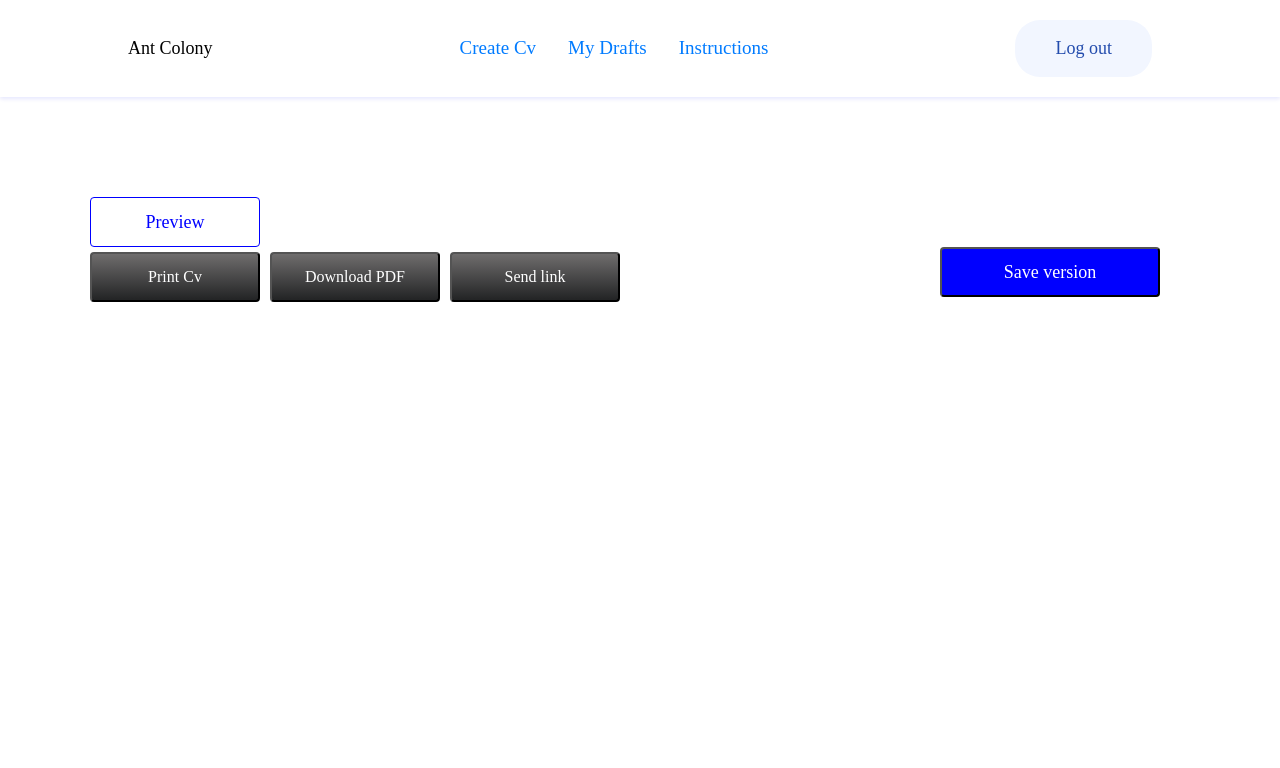
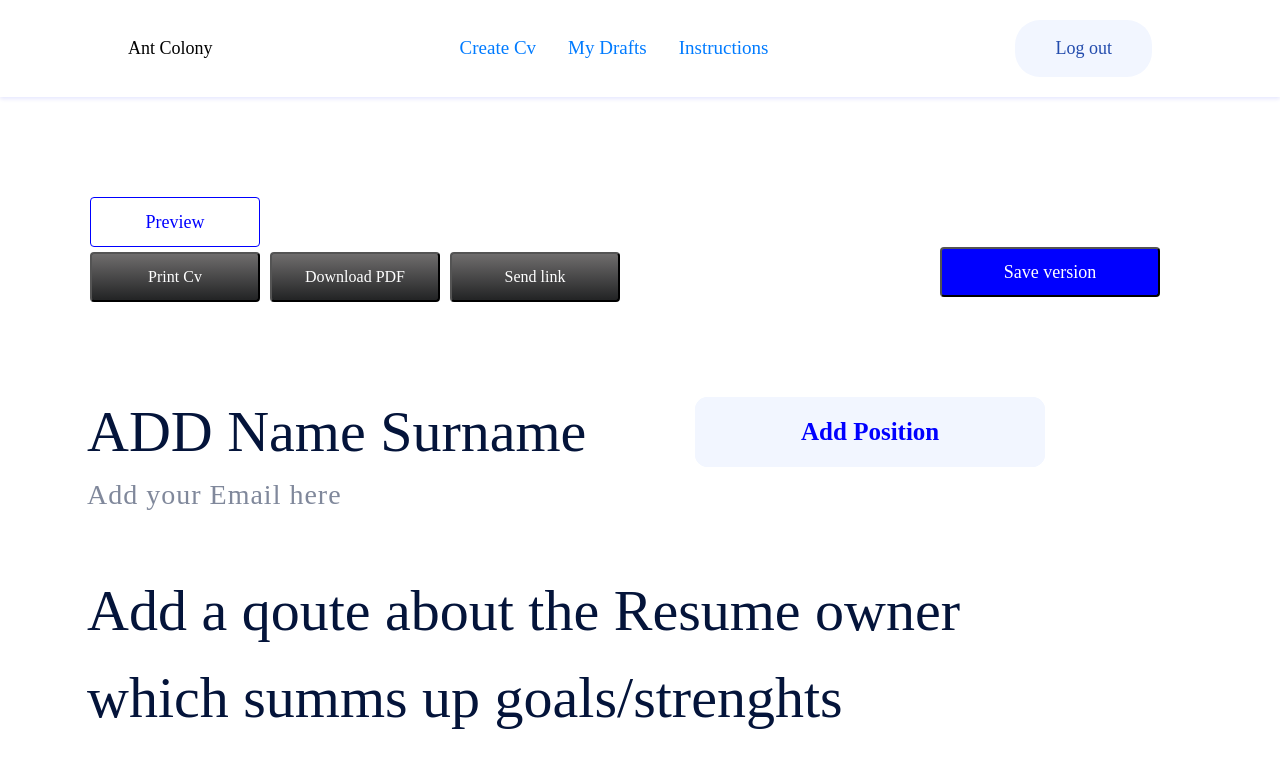
Before and after one commit to antmaja/frontend-CV, a React (Create React App) app: page / in a window 1280 px wide. Shown: the top 768 px of the page. Built offline with nearby package versions, Linux system fonts and the light colour scheme.

Commit message:
feature/add-name-email-position-resume

```diff
--- a/src/App/App.tsx
+++ b/src/App/App.tsx
@@ -1,15 +1,35 @@
 import React from "react";
 import Header from "../Header/header";
-import { Container } from "react-bootstrap";
+import { Container, Row, Col } from "react-bootstrap";
 import CreateButton from "../Button/Button";
+import AddNameEmail from "../Information/AddNameEmail/NameEmail";
+import Resume from "../Information/AddResume/Resume";
+import Position from "../Information/AddPosition/Position";
 
 class App extends React.Component {
   render() {
     return (
       <div>
-        <Header></Header>
+        <Header />
         <Container>
-          <CreateButton></CreateButton>
+          <CreateButton />
+          <div className="content-information">
+            <Row>
+              <Col>
+                <AddNameEmail />
+              </Col>
+              <Col>
+                <Position />
+              </Col>
+            </Row>
+          </div>
+          <div className="information-resume">
+          <Row>
+            <Col>
+              <Resume />
+            </Col>
+          </Row>
+          </div>
         </Container>
       </div>
     );
--- a/src/Button/Button.tsx
+++ b/src/Button/Button.tsx
@@ -10,7 +10,6 @@ class CreateButton extends React.Component {
         <div className="container-preview">
           <Preview></Preview>
         </div>
-        <div className="container-button">
          <Row>
           <Col md={9}>
             <button className="button">Print Cv</button>
@@ -22,7 +21,6 @@ class CreateButton extends React.Component {
           </Col>
         </Row>
       </div>
-      </div>
     );
   }
 }
--- /dev/null
+++ b/src/Information/AddNameEmail/NameEmail.tsx
@@ -0,0 +1,49 @@
+import React from "react";
+import AddNameEmailState from "./interfaceNameEmail";
+
+class AddNameEmail extends React.Component {
+  state: AddNameEmailState;
+
+  constructor(props: Readonly<{}>) {
+    super(props);
+
+    this.state = {
+      name: "",
+      email: "",
+    };
+  }
+
+  handleInputNameChange = (event: React.ChangeEvent<HTMLInputElement>) => {
+    const newState = Object.assign(this.state, {
+      [event.target.id]: event.target.value,
+    });
+
+    this.setState(newState);
+  };
+
+  render() {
+    return (
+      <div>
+        <input
+          placeholder="ADD Name Surname"
+          type="text"
+          className="full-name-input"
+          id="name"
+          value={this.state.name}
+          onChange={(event) => this.handleInputNameChange(event as any)}
+        />
+        {
+          <input
+            placeholder="Add your Email here"
+            type="text"
+            className="email-input"
+            id="email"
+            value={this.state.email}
+            onChange={(event) => this.handleInputNameChange(event as any)}
+          />
+        }
+      </div>
+    );
+  }
+}
+export default AddNameEmail;
--- /dev/null
+++ b/src/Information/AddNameEmail/interfaceNameEmail.tsx
@@ -0,0 +1,5 @@
+interface AddNameEmailState {
+  name: string;
+  email: string;
+}
+export default AddNameEmailState;
--- /dev/null
+++ b/src/Information/AddPosition/Position.tsx
@@ -0,0 +1,35 @@
+import React from "react";
+import PositionState from "./interfacePosition";
+
+class Position extends React.Component {
+  state: PositionState;
+
+  constructor(props: Readonly<{}>) {
+    super(props);
+
+    this.state = {
+      position: "",
+    };
+  }
+  handleInputPositionChange = (event: React.ChangeEvent<HTMLInputElement>) => {
+    this.setState({ position: event.target.value });
+  };
+
+  render() {
+    return (
+      <div>
+        <div className="box-add-position">
+          <div>
+            <input
+              className="add-position"
+              placeholder="Add Position"
+              value={this.state.position}
+              onChange={(event) => this.handleInputPositionChange(event as any)}
+            />
+          </div>
+        </div>
+      </div>
+    );
+  }
+}
+export default Position;
--- /dev/null
+++ b/src/Information/AddPosition/interfacePosition.tsx
@@ -0,0 +1,4 @@
+interface PositionState {
+  position: string;
+}
+export default PositionState;
--- /dev/null
+++ b/src/Information/AddResume/Resume.tsx
@@ -0,0 +1,33 @@
+import React from "react";
+import ResumeState from "./interfaceResume";
+
+class Resume extends React.Component {
+  state: ResumeState;
+
+  constructor(props: Readonly<{}>) {
+    super(props);
+
+    this.state = {
+      resume: "",
+    };
+  }
+
+  handleResumeChange = (event: React.ChangeEvent<HTMLInputElement>) => {
+    this.setState({ resume: event.target.value });
+  };
+
+  render() {
+    return (
+      <div>
+        <textarea
+          className="resume-input"
+          placeholder="Add a qoute about the Resume owner which summs up goals/strenghts"
+          id="resume"
+          value={this.state.resume}
+          onChange={(event) => this.handleResumeChange(event as any)}
+        />
+      </div>
+    );
+  }
+}
+export default Resume;
--- /dev/null
+++ b/src/Information/AddResume/interfaceResume.tsx
@@ -0,0 +1,4 @@
+interface ResumeState {
+  resume: string;
+}
+export default ResumeState;
--- a/src/index.css
+++ b/src/index.css
@@ -86,3 +86,91 @@ a {
   letter-spacing: normal;
   color: #ffffff;
 }
+
+.full-name-input {
+  max-width: 36.25rem;
+  max-height: 4.375rem;
+  font-size: 58px;
+  font-family: Nunito;
+  border: none;
+  font-weight: 300;
+  font-stretch: normal;
+  font-style: normal;
+  line-height: normal;
+  letter-spacing: normal;
+  border-radius: none;
+}
+
+.full-name-input::placeholder {
+  color: #04143a;
+}
+
+.email-input {
+  max-width: 19.0625rem;
+  max-height: 3.6875rem;
+  opacity: 0.5;
+  font-size: 28px;
+  font-family: Nunito;
+  border: none;
+  border-radius: none;
+  font-weight: 300;
+  font-stretch: normal;
+  font-style: normal;
+  line-height: 2.08;
+  letter-spacing: 1px;
+}
+
+.email-input::placeholder {
+  color: #04143a;
+}
+
+.resume-input {
+  min-width: 61.8125rem;
+  min-height: 9.75rem;
+  border: none;
+  border-radius: none;
+  font-size: 58px;
+  overflow: hidden;
+  resize: none;
+  font-family: Nunito;
+}
+
+.resume-input::placeholder {
+  color: #04143a;
+}
+
+.box-add-position {
+  max-width: 21.895rem;
+  max-height: 4.375rem;
+  border-radius: 12.5px;
+  background-color: #f2f6ff;
+}
+
+.add-position {
+  border-radius: 12.5px;
+  background-color: #f2f6ff;
+  border: 2px #f2f6ff;
+  min-width: 21.895rem;
+  min-height: 4.375rem;
+  font-family: Nunito;
+  font-size: 25px;
+  font-weight: bold;
+  font-stretch: normal;
+  font-style: normal;
+  line-height: 1.61;
+  letter-spacing: normal;
+  text-align: center;
+  resize: none;
+}
+
+.add-position::placeholder {
+  color: blue;
+}
+
+.content-information {
+  margin-top: 90px;
+}
+
+.information-resume {
+  margin-top: 40px;
+}
```
Lines whose indentation alone changed are shown as unchanged.
